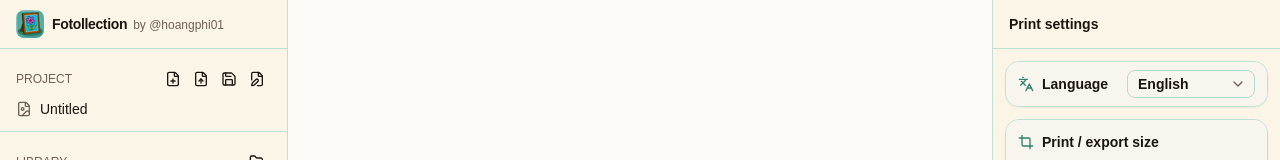
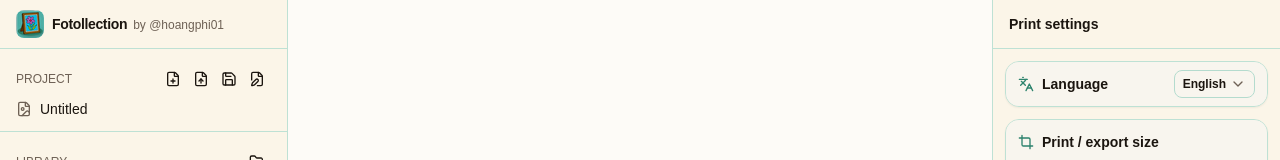
Before and after one commit to hoangphi01/fotollection, a React (Vite) app in the folder ui/: page / in a window 1280 px wide. Shown: the top 160 px of the page. Built offline with nearby package versions, Linux system fonts and the light colour scheme.

Commit message:
style(ui): themed thin scroll bars, narrower language picker [FR-052]

```diff
--- a/ui/src/components/ui/scroll-area.tsx
+++ b/ui/src/components/ui/scroll-area.tsx
@@ -45,7 +45,7 @@ function ScrollBar({
     >
       <ScrollAreaPrimitive.ScrollAreaThumb
         data-slot="scroll-area-thumb"
-        className="relative flex-1 rounded-full bg-border"
+        className="relative flex-1 rounded-full bg-primary/70 hover:bg-primary"
       />
     </ScrollAreaPrimitive.ScrollAreaScrollbar>
   )
--- a/ui/src/features/settings/settings-panel.tsx
+++ b/ui/src/features/settings/settings-panel.tsx
@@ -93,13 +93,13 @@ export function SettingsPanel({
         <SectionCard
           icon={<Languages />}
           title={
-            <Label htmlFor="ui-language" className="text-sm font-semibold">
+            <Label htmlFor="ui-language" className="text-sm font-semibold whitespace-nowrap">
               {t('settings.language')}
             </Label>
           }
           action={
           <Select value={language} onValueChange={(v) => void changeLanguage(v as Language)}>
-            <SelectTrigger id="ui-language" size="sm" className="w-32">
+            <SelectTrigger id="ui-language" size="sm" className="w-auto gap-1 px-2 text-xs">
               <SelectValue />
             </SelectTrigger>
             <SelectContent>
--- a/ui/src/index.css
+++ b/ui/src/index.css
@@ -140,4 +140,23 @@
   html {
     @apply font-sans;
     }
+  /* Thin scroll bars in the theme colour, like the website's (STYLE_RULE §4). WKWebView
+     and WebView2 both read these; the track stays clear so card outlines are not cut. */
+  ::-webkit-scrollbar {
+    width: 8px;
+    height: 8px;
+    }
+  ::-webkit-scrollbar-track,
+  ::-webkit-scrollbar-corner {
+    background: transparent;
+    }
+  ::-webkit-scrollbar-thumb {
+    background: color-mix(in oklch, var(--primary) 70%, transparent);
+    border: 2px solid transparent;
+    border-radius: 999px;
+    background-clip: padding-box;
+    }
+  ::-webkit-scrollbar-thumb:hover {
+    background-color: var(--primary);
+    }
 }
```
Also changed, not shown: 2 other files (tests, documents, lock files or other folders).
